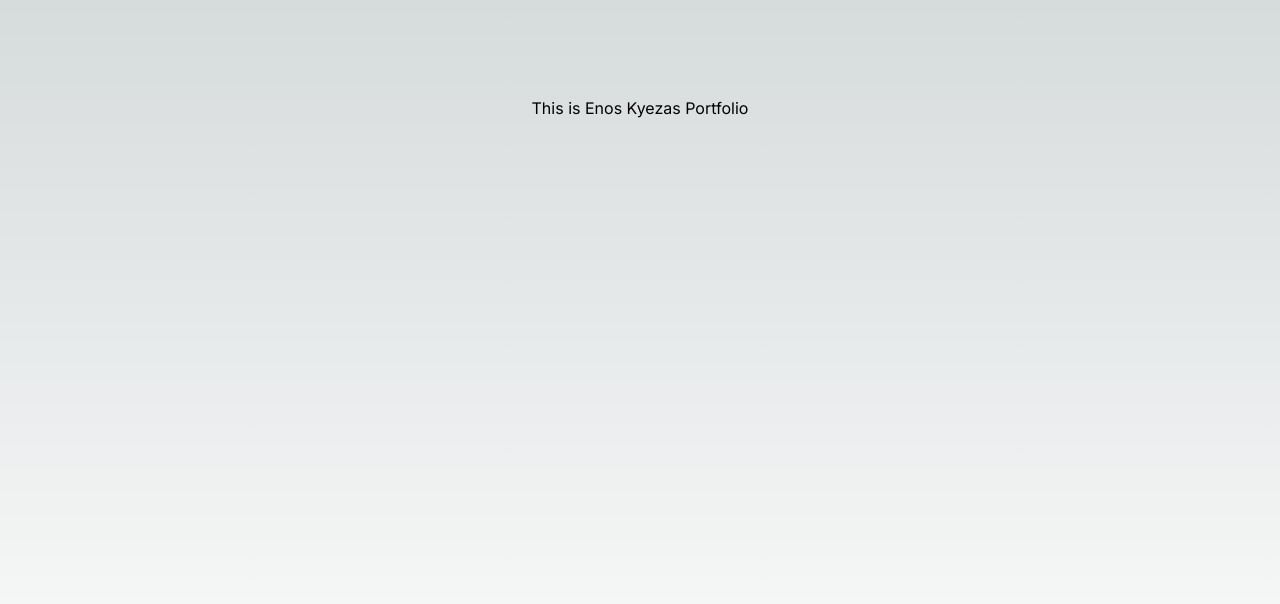
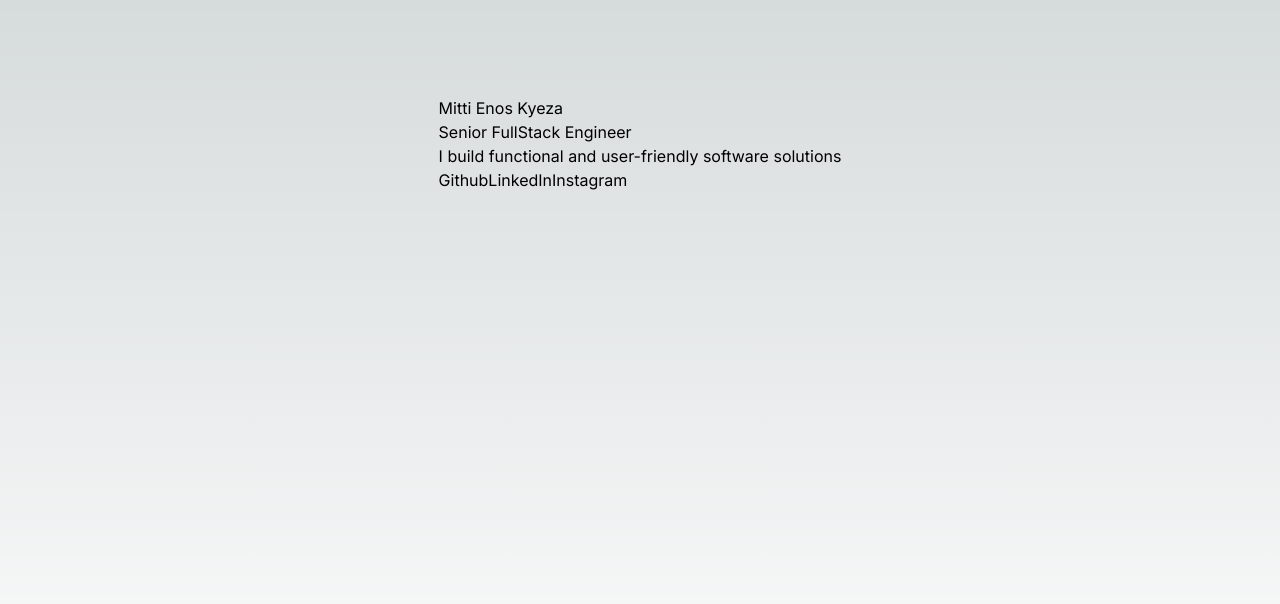
Before and after one commit to enoskyeza/portfolio, a Next.js app: page / in a window 1280 px wide. Shown: the top 604 px of the page. Built offline with nearby package versions, Linux system fonts and the light colour scheme.

Commit message:
creat hero section

```diff
--- a/src/app/page.tsx
+++ b/src/app/page.tsx
@@ -1,9 +1,10 @@
 import Image from "next/image";
+import Hero from "@/components/Hero";
 
 export default function Home() {
   return (
     <main className="flex min-h-screen flex-col items-center justify-between p-24">
-      <h1>This is Enos Kyezas Portfolio</h1>
+      <Hero />
     </main>
   );
 }
--- /dev/null
+++ b/src/components/Hero.tsx
@@ -0,0 +1,18 @@
+import React from "react";
+
+const Hero = () => {
+    return (
+        <div>
+            <h1>Mitti Enos Kyeza</h1>
+            <h3>Senior FullStack Engineer</h3>
+            <p>I build functional and user-friendly software solutions</p>
+            <div className="socials">
+                <a href="#">Github</a>
+                <a href="#">LinkedIn</a>
+                <a href="#">Instagram</a>
+            </div>
+        </div>
+    )
+}
+
+export default Hero
```
